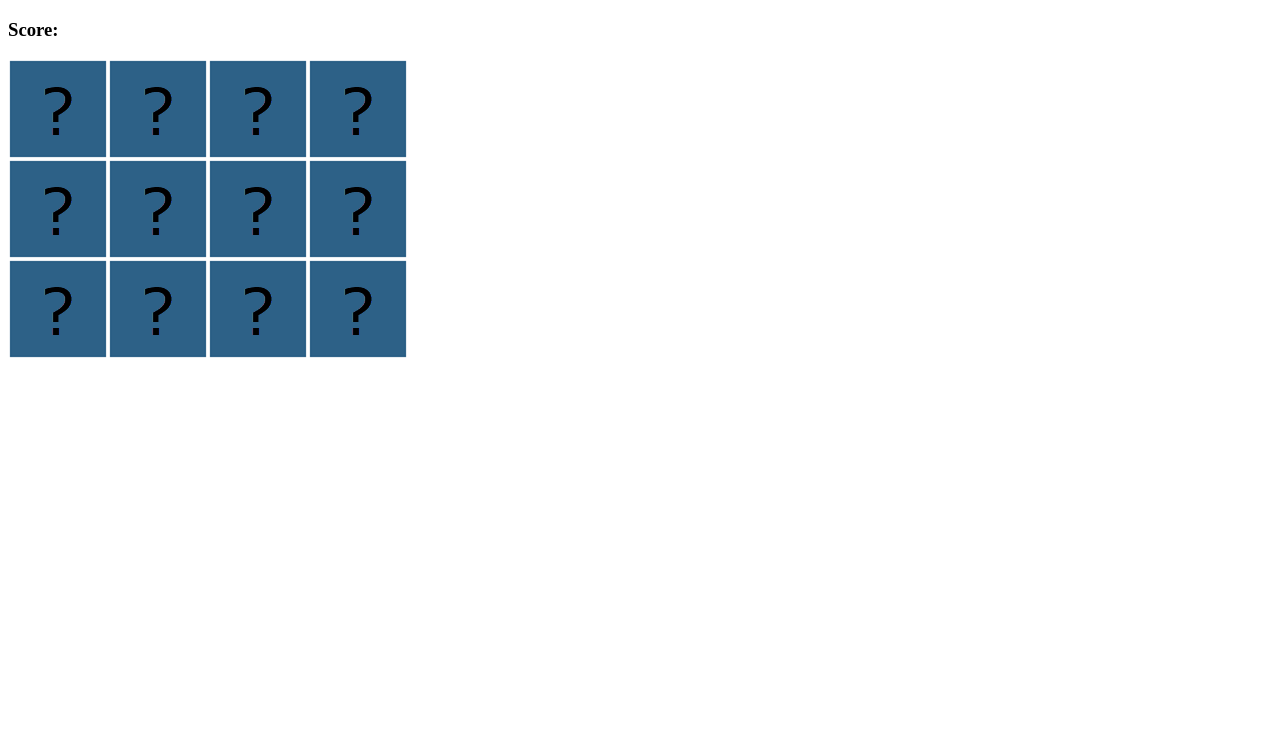
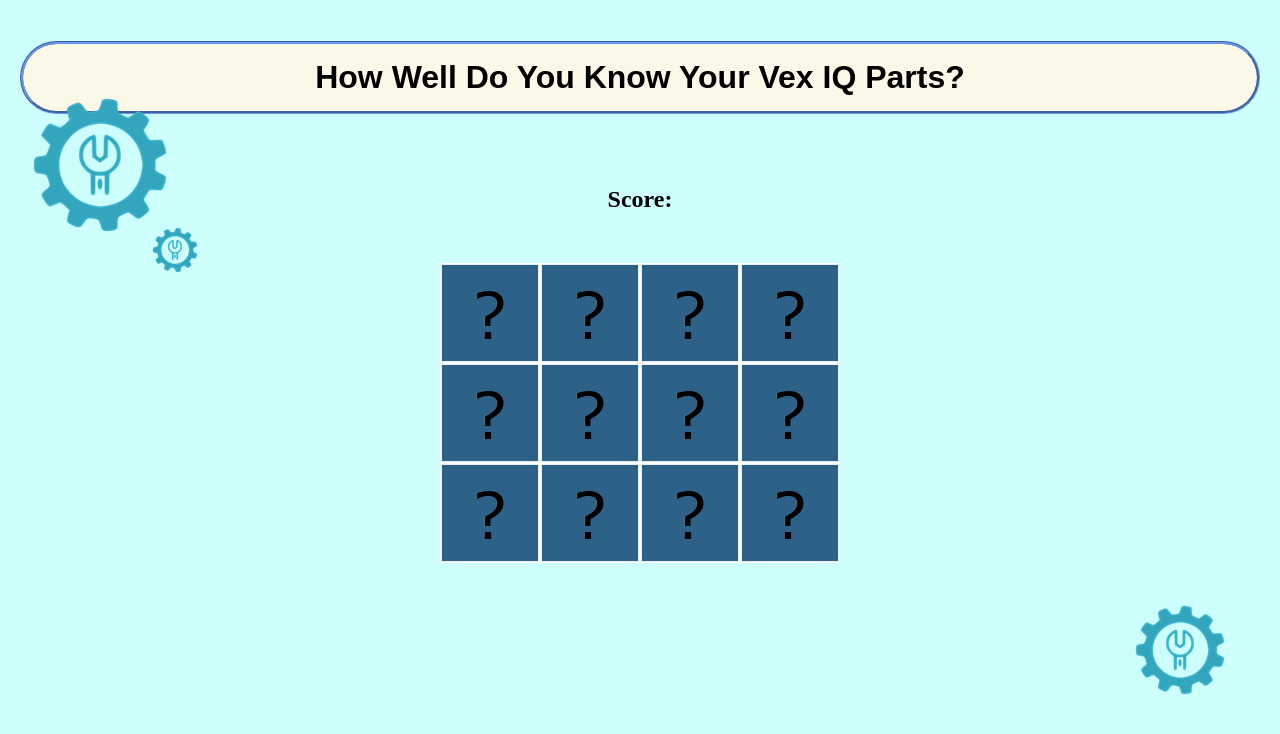
Before and after one commit to murraiscanlon/memory-game, a plain HTML site: page index.html in a window 1280 px wide. Drawn offline with Linux system fonts and the light colour scheme.

Commit message:
updated style

```diff
--- a/app.js
+++ b/app.js
@@ -91,7 +91,7 @@ document.addEventListener('DOMContentLoaded', () => {
         resultDisplay.textContent = cardsWon.length
         if (cardsWon.length === cardArray.length/2) {
             resultDisplay = 'Congratulations! You found them all!'
-            alert('Congratulations! You found them all!')
+            alert(resultDisplay)
         }
     }
 
--- a/index.html
+++ b/index.html
@@ -7,9 +7,18 @@
     <script src="app.js" charset="utf-8"></script>
 </head>
 <body>
-    <h3>Score:<span id="result"></span></h3>
+<div class="top-container">
+    <h1>How Well Do You Know Your Vex IQ Parts?</h1>
+    <h2>Score:<span id="result"></span></h2>
+</div>
 
-    <div class="grid">
-    </div>
+<div class="grid middle-container"></div>
+
+<div class="bottom-container">
+    <img class="gear1" src="images/gear.png">
+    <img class="gear2" src="images/gearsmall.png">
+    <img class="gear3" src="images/gearmed.png">
+</div>
+
 </body>
 </html>
--- a/style.css
+++ b/style.css
@@ -1,7 +1,56 @@
+body {
+    margin: 0px;
+    text-align: center;
+    background-color: #cdfffc;
+}
+
+.top-container {
+    padding: 20px;
+}
+
+h1 {
+    font-family: Arial, sans-serif;
+    border-color: cornflowerblue;
+    border-style: groove;
+    padding: 15px;
+    background-color: #fcf8e8;
+    border-radius: 75px;
+}
+
+.middle-container {
+    padding:10px;
+    margin: auto;
+}
+
+h2 {
+    padding-top: 50px;
+}
+
 .grid {
     display: flex;
     flex-wrap: wrap;
     height: 300px;
     width: 400px;
-    text-align: center;
 }
+
+.bottom-container {
+    /*position: absolute;*/
+}
+
+.gear1 {
+    position: absolute;
+    top: 90px;
+    left: 25px;
+}
+
+.gear2 {
+    position: absolute;
+    top: 225px;
+    left: 150px;
+}
+
+.gear3 {
+    position: absolute;
+    top: 600px;
+    right: 50px;
+}
```
Also changed, not shown: images/gear.png (added), images/gearmed.png (added), images/gearsmall.png (added).
